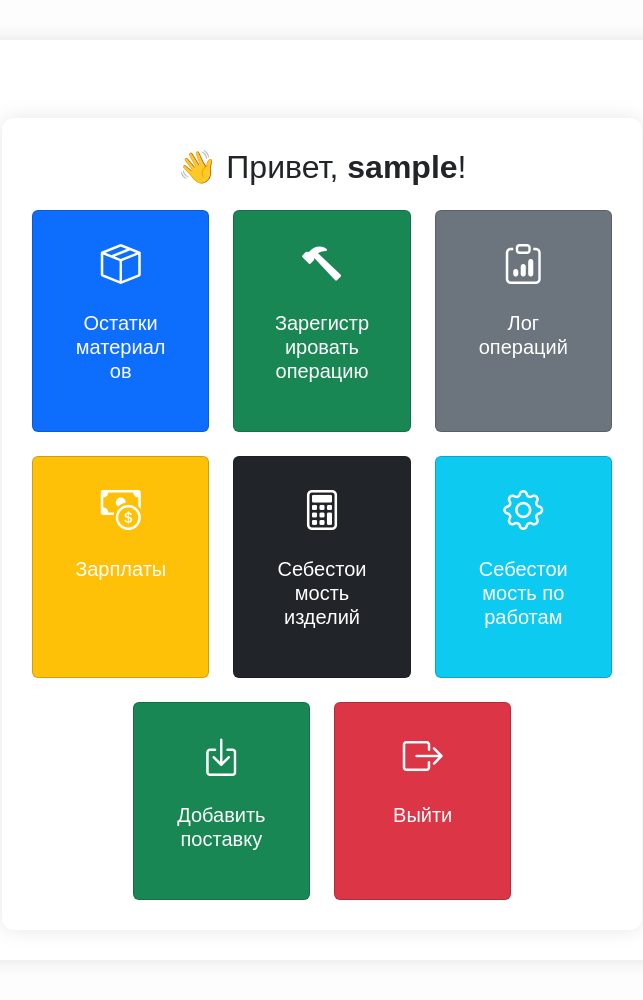
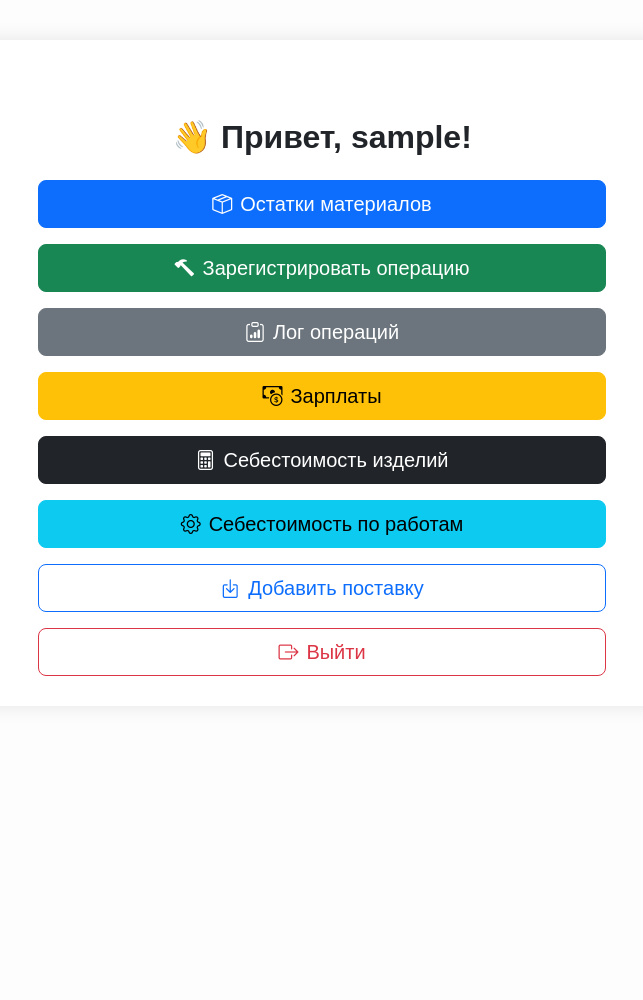
Before and after one commit to Arturda1/WEBIA, a Flask app: page /dashboard in a window 1280 px wide. Shown: the whole page, without its empty margins (318-961 px from the left). After the commit the page ends 676 px from the top, so only its background shows below. Run offline with Flask 3, Linux system fonts and the light colour scheme; the visitor is signed in with stand-in values (Sample User, id 1).

Commit message:
Обновление интерфейса, правки dashboard и логика синхронизации data

```diff
--- a/templates/dashboard.html
+++ b/templates/dashboard.html
@@ -2,99 +2,33 @@
 {% block title %}Главное меню{% endblock %}
 
 {% block content %}
-<div class="container mt-5">
-  <div class="text-center mb-4">
-    <h2>👋 Привет, <strong>{{ user }}</strong>!</h2>
-  </div>
-
-  <div class="row row-cols-1 row-cols-md-3 g-4 justify-content-center">
-    <div class="col">
-      <a href="/view-stock" class="text-decoration-none">
-        <div class="card text-white bg-primary h-100 text-center p-4">
-          <i class="bi bi-box-seam fs-1"></i>
-          <div class="card-body">
-            <h5 class="card-title">Остатки материалов</h5>
-          </div>
-        </div>
+<div class="text-center mt-5">
+  <h2 class="mb-4">👋 <strong>Привет, {{ user }}!</strong></h2>
+  <div class="d-grid gap-3 px-3" style="max-width: 600px; margin: 0 auto;">
+    <a href="/view-stock" class="btn btn-primary btn-lg d-flex align-items-center justify-content-center">
+      <i class="bi bi-box-seam me-2"></i> Остатки материалов
     </a>
-    </div>
-
-    <div class="col">
-      <a href="/register-operation" class="text-decoration-none">
-        <div class="card text-white bg-success h-100 text-center p-4">
-          <i class="bi bi-hammer fs-1"></i>
-          <div class="card-body">
-            <h5 class="card-title">Зарегистрировать операцию</h5>
-          </div>
-        </div>
+    <a href="/register-operation" class="btn btn-success btn-lg d-flex align-items-center justify-content-center">
+      <i class="bi bi-hammer me-2"></i> Зарегистрировать операцию
     </a>
-    </div>
-
-    <div class="col">
-      <a href="/operations-log" class="text-decoration-none">
-        <div class="card text-white bg-secondary h-100 text-center p-4">
-          <i class="bi bi-clipboard-data fs-1"></i>
-          <div class="card-body">
-            <h5 class="card-title">Лог операций</h5>
-          </div>
-        </div>
+    <a href="/operations-log" class="btn btn-secondary btn-lg d-flex align-items-center justify-content-center">
+      <i class="bi bi-clipboard-data me-2"></i> Лог операций
     </a>
-    </div>
-
-    <div class="col">
-      <a href="/salary-report" class="text-decoration-none">
-        <div class="card text-white bg-warning h-100 text-center p-4">
-          <i class="bi bi-cash-coin fs-1"></i>
-          <div class="card-body">
-            <h5 class="card-title">Зарплаты</h5>
-          </div>
-        </div>
+    <a href="/salary-report" class="btn btn-warning btn-lg d-flex align-items-center justify-content-center">
+      <i class="bi bi-cash-coin me-2"></i> Зарплаты
     </a>
-    </div>
-
-    <div class="col">
-      <a href="/calculate-cost" class="text-decoration-none">
-        <div class="card text-white bg-dark h-100 text-center p-4">
-          <i class="bi bi-calculator fs-1"></i>
-          <div class="card-body">
-            <h5 class="card-title">Себестоимость изделий</h5>
-          </div>
-        </div>
+    <a href="/calculate-cost" class="btn btn-dark btn-lg d-flex align-items-center justify-content-center">
+      <i class="bi bi-calculator me-2"></i> Себестоимость изделий
     </a>
-    </div>
-
-    <div class="col">
-      <a href="/labor-cost" class="text-decoration-none">
-        <div class="card text-white bg-info h-100 text-center p-4">
-          <i class="bi bi-gear fs-1"></i>
-          <div class="card-body">
-            <h5 class="card-title">Себестоимость по работам</h5>
-          </div>
-        </div>
+    <a href="/labor-cost" class="btn btn-info btn-lg d-flex align-items-center justify-content-center">
+      <i class="bi bi-gear me-2"></i> Себестоимость по работам
     </a>
-    </div>
-
-    <div class="col">
-      <a href="/add-purchase" class="text-decoration-none">
-        <div class="card text-white bg-success h-100 text-center p-4">
-          <i class="bi bi-box-arrow-in-down fs-1"></i>
-          <div class="card-body">
-            <h5 class="card-title">Добавить поставку</h5>
-          </div>
-        </div>
+    <a href="/add-purchase" class="btn btn-outline-primary btn-lg d-flex align-items-center justify-content-center">
+      <i class="bi bi-box-arrow-in-down me-2"></i> Добавить поставку
     </a>
-    </div>
-
-    <div class="col">
-      <a href="/logout" class="text-decoration-none">
-        <div class="card text-white bg-danger h-100 text-center p-4">
-          <i class="bi bi-box-arrow-right fs-1"></i>
-          <div class="card-body">
-            <h5 class="card-title">Выйти</h5>
-          </div>
-        </div>
+    <a href="/logout" class="btn btn-outline-danger btn-lg d-flex align-items-center justify-content-center">
+      <i class="bi bi-box-arrow-right me-2"></i> Выйти
     </a>
   </div>
 </div>
-</div>
 {% endblock %}
```
Also changed, not shown: 1 other file. Lines whose indentation alone changed are shown as unchanged.
